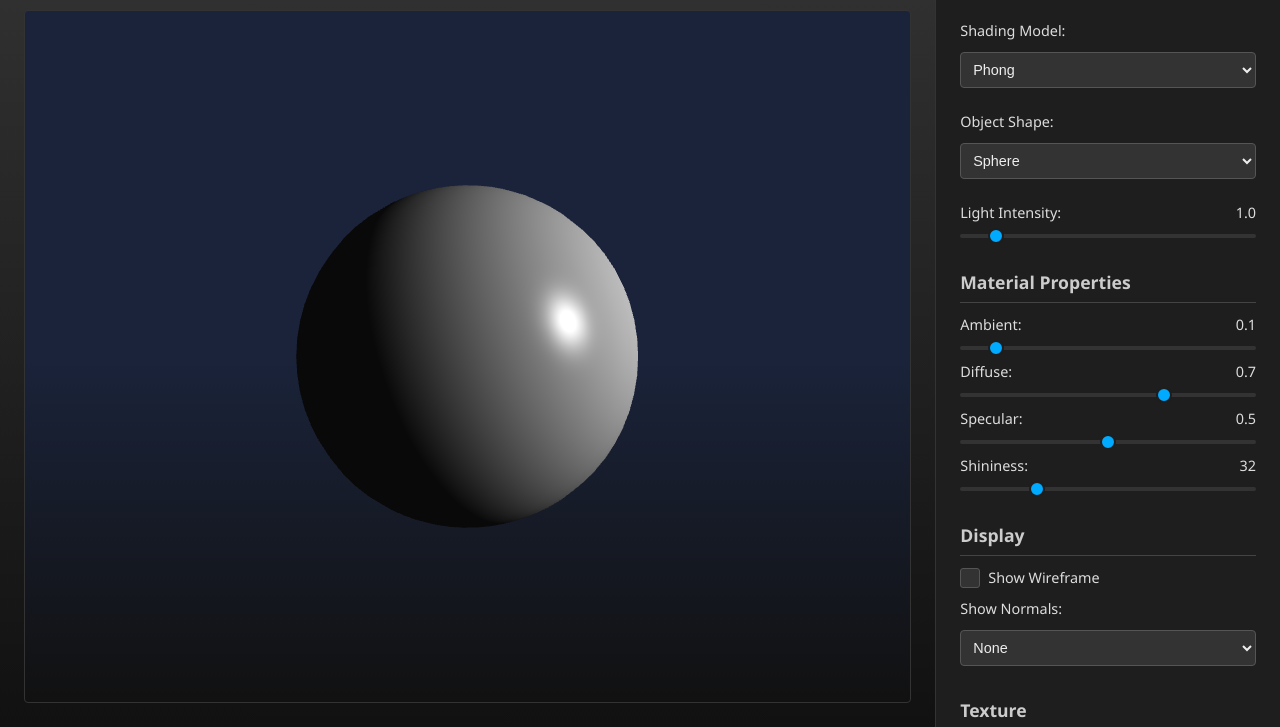
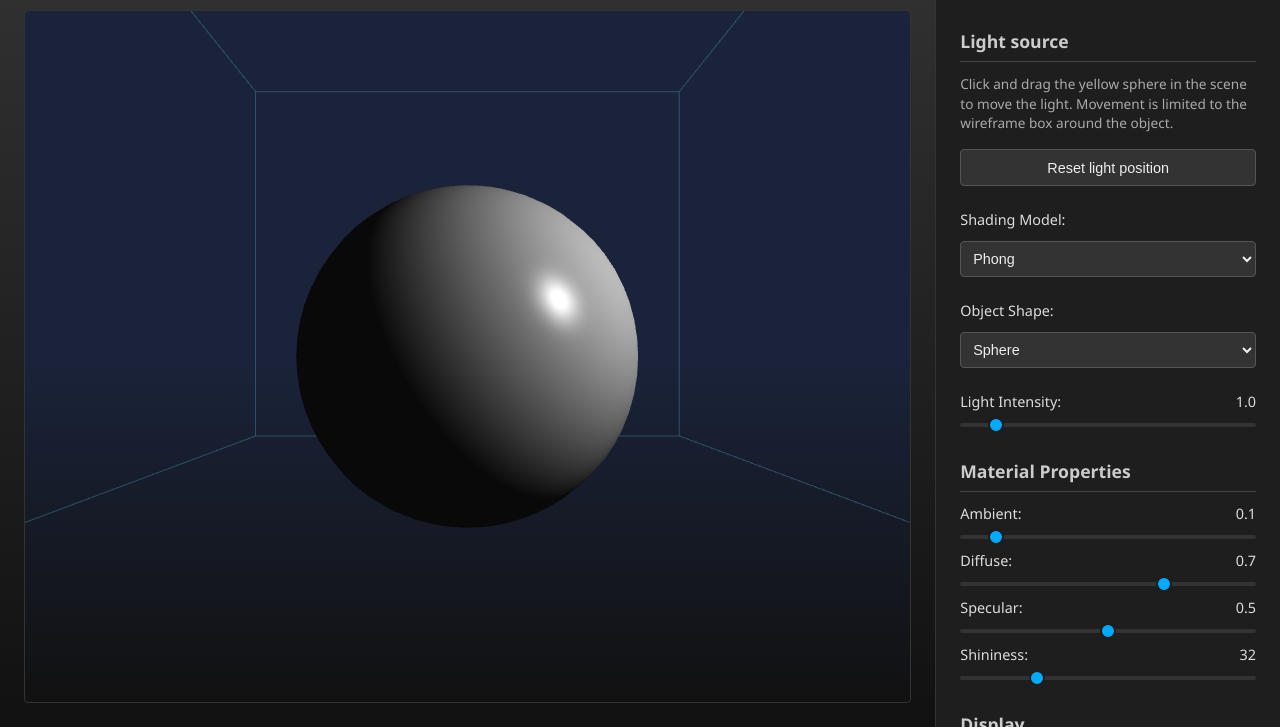
Before and after one commit to Gio-003/Lighting_visualizer, a website built with Vite: page lighting-visualizer/index.html in a window 1280 px wide. Shown: the part 73-800 px from the top of the page. Built offline with nearby package versions, Linux system fonts and the light colour scheme; animation ran at ten frames a second.

Commit message:
Dodavajne drag opcije za svetlo i dugme za restard

```diff
--- a/lighting-visualizer/index.html
+++ b/lighting-visualizer/index.html
@@ -16,6 +16,15 @@
     </div>
     <aside class="sidebar">
       <h2>Controls</h2>
+
+      <div class="control-group light-source-hint">
+        <h3>Light source</h3>
+        <p class="hint-text">
+          Click and drag the yellow sphere in the scene to move the light.
+          Movement is limited to the wireframe box around the object.
+        </p>
+        <button type="button" id="resetLight" class="btn-reset">Reset light position</button>
+      </div>
 
       <div class="control-group">
         <label for="shading">Shading Model:</label>
--- a/lighting-visualizer/src/main.js
+++ b/lighting-visualizer/src/main.js
@@ -1,6 +1,7 @@
 import './style.css'
 import * as THREE from 'three';
 import { OrbitControls } from 'three/examples/jsm/controls/OrbitControls.js';
+import { DragControls } from 'three/examples/jsm/controls/DragControls.js';
 //import { TeapotGeometry } from 'three/examples/jsm/geometries/TeapotGeometry.js';
 import  phongVertexShader  from './shaders/phongVertexShader.vert?raw';
 import  phongFragmentShader from './shaders/phongFragmentShader.frag?raw';
@@ -25,11 +26,107 @@ const renderer = new THREE.WebGLRenderer({
 });
 renderer.setSize(canvasContainer.clientWidth, canvasContainer.clientHeight);
 renderer.setPixelRatio(window.devicePixelRatio);
+const DEFAULT_LIGHT_POSITION = new THREE.Vector3(40, 25, 30);
+const lightBounds = new THREE.Box3(
+    new THREE.Vector3(-40, -15, -40),
+    new THREE.Vector3(40, 50, 40)
+);
+
+function clampLightPosition(position) {
+    position.x = THREE.MathUtils.clamp(position.x, lightBounds.min.x, lightBounds.max.x);
+    position.y = THREE.MathUtils.clamp(position.y, lightBounds.min.y, lightBounds.max.y);
+    position.z = THREE.MathUtils.clamp(position.z, lightBounds.min.z, lightBounds.max.z);
+}
+
+function applyLightPosition(position) {
+    lightGizmo.position.copy(position);
+    clampLightPosition(lightGizmo.position);
+    pointLight.position.copy(lightGizmo.position);
+}
+
 const pointLight = new THREE.PointLight(0xffffff, 200, 300);
-pointLight.position.set(200, 70, 100);
 scene.add(pointLight);
 const pointLightHelper = new THREE.PointLightHelper(pointLight, 5);
 scene.add(pointLightHelper);
+
+const boundsSize = new THREE.Vector3();
+lightBounds.getSize(boundsSize);
+const boundsCenter = new THREE.Vector3();
+lightBounds.getCenter(boundsCenter);
+const lightBoundsHelper = new THREE.LineSegments(
+    new THREE.EdgesGeometry(new THREE.BoxGeometry(boundsSize.x, boundsSize.y, boundsSize.z)),
+    new THREE.LineBasicMaterial({ color: 0x4488aa, transparent: true, opacity: 0.45 })
+);
+lightBoundsHelper.position.copy(boundsCenter);
+scene.add(lightBoundsHelper);
+
+const lightGizmo = new THREE.Mesh(
+    new THREE.SphereGeometry(2.2, 20, 20),
+    new THREE.MeshBasicMaterial({ color: 0xfff4a8 })
+);
+lightGizmo.userData.isLightGizmo = true;
+scene.add(lightGizmo);
+applyLightPosition(DEFAULT_LIGHT_POSITION);
+
+const lightGlow = new THREE.Mesh(
+    new THREE.SphereGeometry(3.2, 16, 16),
+    new THREE.MeshBasicMaterial({
+        color: 0xffdd66,
+        transparent: true,
+        opacity: 0.35,
+        depthWrite: false
+    })
+);
+lightGizmo.add(lightGlow);
+
+const dragControls = new DragControls([lightGizmo], camera, canvasContainer);
+dragControls.addEventListener('drag', () => {
+    clampLightPosition(lightGizmo.position);
+    pointLight.position.copy(lightGizmo.position);
+});
+dragControls.addEventListener('dragstart', () => {
+    controls.enabled = false;
+    lightGizmo.material.color.set(0xffffff);
+});
+dragControls.addEventListener('dragend', () => {
+    controls.enabled = true;
+    lightGizmo.material.color.set(0xfff4a8);
+});
+
+const pickRaycaster = new THREE.Raycaster();
+const pickPointer = new THREE.Vector2();
+
+function updatePickPointer(event) {
+    const rect = canvasContainer.getBoundingClientRect();
+    pickPointer.x = ((event.clientX - rect.left) / rect.width) * 2 - 1;
+    pickPointer.y = -((event.clientY - rect.top) / rect.height) * 2 + 1;
+}
+
+function isPointerOverLightGizmo(event) {
+    updatePickPointer(event);
+    pickRaycaster.setFromCamera(pickPointer, camera);
+    const hits = pickRaycaster.intersectObject(lightGizmo, true);
+    return hits.length > 0;
+}
+
+canvasContainer.addEventListener('pointermove', (event) => {
+    if (!controls.enabled) return;
+    canvasContainer.style.cursor = isPointerOverLightGizmo(event) ? 'grab' : '';
+});
+
+canvasContainer.addEventListener('pointerdown', (event) => {
+    if (isPointerOverLightGizmo(event)) {
+        canvasContainer.style.cursor = 'grabbing';
+    }
+});
+
+canvasContainer.addEventListener('pointerup', () => {
+    canvasContainer.style.cursor = '';
+});
+
+document.getElementById('resetLight').addEventListener('click', () => {
+    applyLightPosition(DEFAULT_LIGHT_POSITION);
+});
 
 const uniforms = {
     uColor: { value: new THREE.Color(0xa0a0a0) },
@@ -188,6 +285,7 @@ function animate() {
     }
     requestAnimationFrame(animate);
     uniforms.uViewPos.value.copy(camera.position);
+    pointLightHelper.update();
     renderer.render(scene, camera);
     controls.update();
 }
--- a/lighting-visualizer/src/style.css
+++ b/lighting-visualizer/src/style.css
@@ -93,6 +93,35 @@ canvas {
   margin-top: 0.5rem;
   border-bottom: 1px solid #444;
   padding-bottom: 0.5rem;
+}
+
+.light-source-hint .hint-text {
+  font-size: 0.85rem;
+  line-height: 1.45;
+  color: #aaa;
+}
+
+.btn-reset {
+  width: 100%;
+  padding: 0.6rem 0.75rem;
+  margin-top: 0.25rem;
+  border: 1px solid #555;
+  border-radius: 4px;
+  background-color: #333;
+  color: #eee;
+  font-size: 0.9rem;
+  font-weight: 500;
+  cursor: pointer;
+  transition: background-color 0.2s, border-color 0.2s;
+}
+
+.btn-reset:hover {
+  background-color: #3d4a5c;
+  border-color: #00aaff;
+}
+
+.btn-reset:active {
+  background-color: #2a3544;
 }
 
 .sidebar label {
```
Also changed, not shown: 1 other file.
